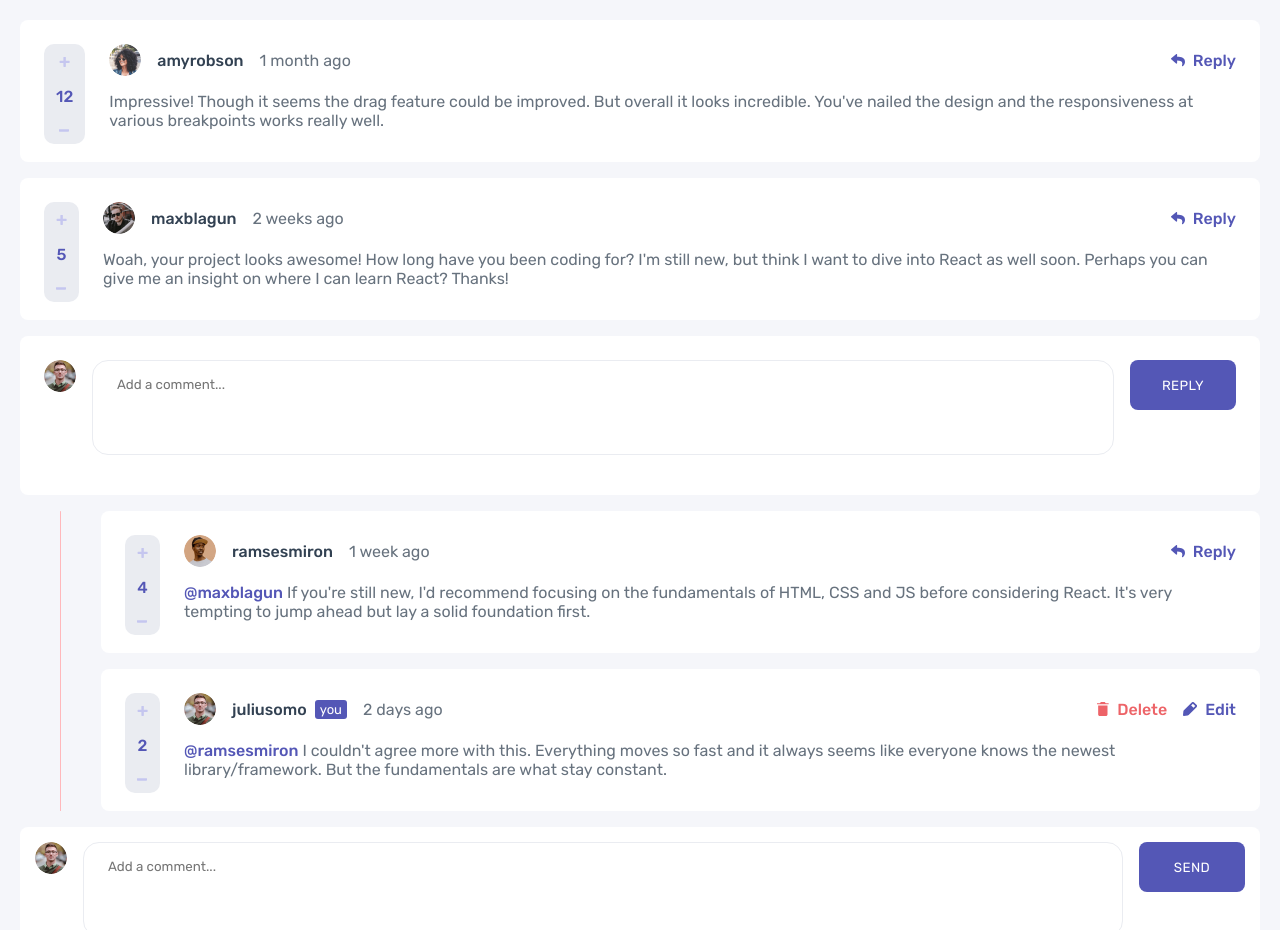
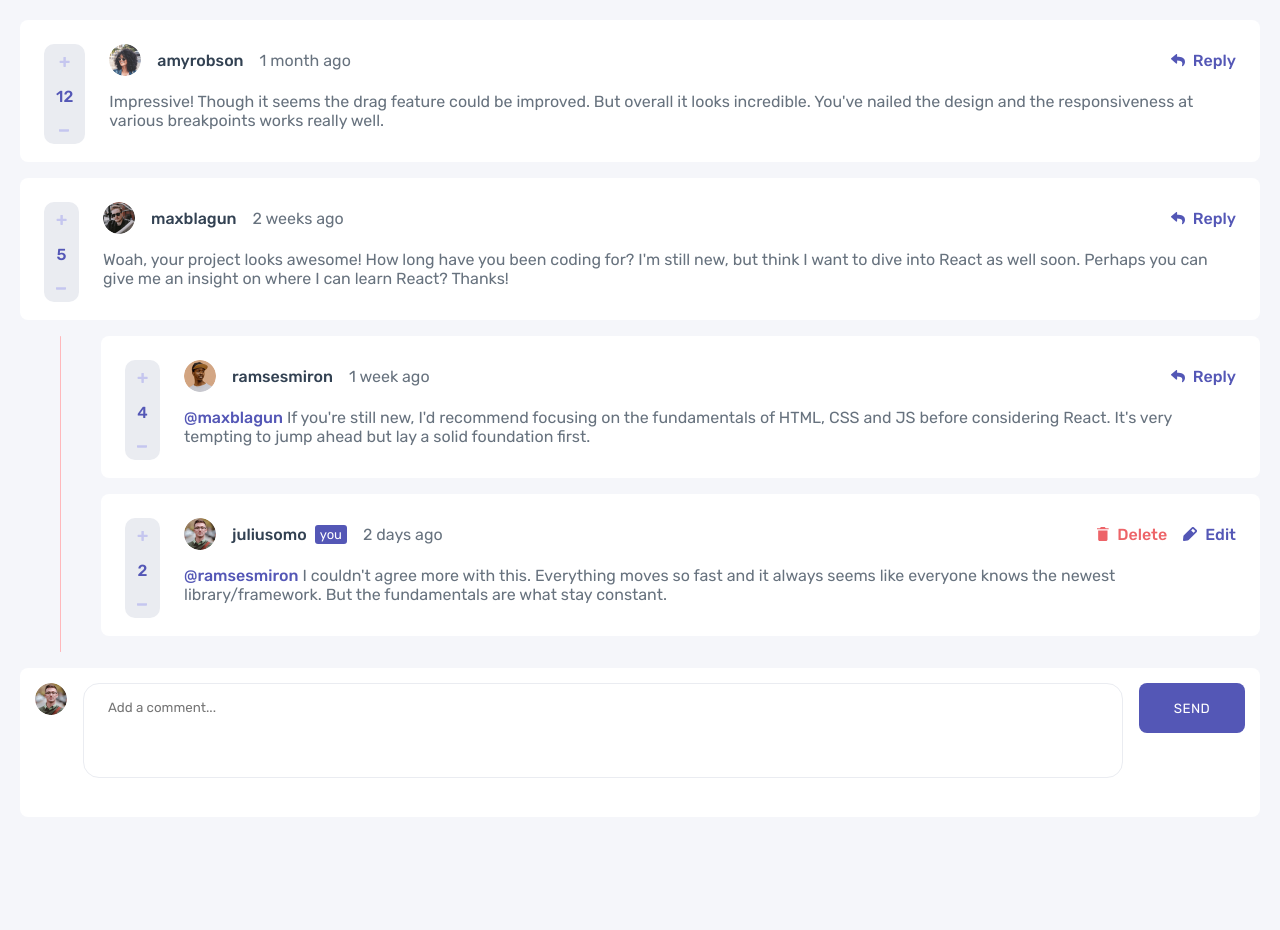
Before and after one commit to svyatoslavkk/interactive-comments-section-main, a React (Create React App) app: page / in a window 1280 px wide. Shown: the top 930 px of the page. After the commit the page ends 817 px from the top, so only its background shows below. Built offline with nearby package versions, Linux system fonts and the light colour scheme.

Commit message:
toggle reply block bug was fixed

```diff
--- a/src/App.scss
+++ b/src/App.scss
@@ -46,6 +46,10 @@ p {
     width: 100%;
     height: 100vh;
     padding: 20px;
+}
+
+.comment-block {
+    margin-bottom: 1rem;
 }
 
 .comment-item {
@@ -139,6 +143,12 @@ p {
             font-weight: $font-weight-normal;
             color: $moderate-blue;
         }
+    }
+
+    .reply:hover,
+    .reply:active,
+    .reply:focus {
+        opacity: $opacity-level;
     }
 }
 
--- a/src/App.tsx
+++ b/src/App.tsx
@@ -52,16 +52,15 @@ function App() {
   ]);
 
   const [replyTarget, setReplyTarget] = useState(-1);
+  const [childReply, setChildReply] = useState(-1);
 
   const toggleReplyMode = (commentIndex: number) => {
     setReplyTarget((prevTarget) => (prevTarget === commentIndex ? -1 : commentIndex));
   };
 
-  const myUserData = [
-    {
-      image: imageJuliusomo,
-    },
-  ]
+  const togglechildReply = (commentIndex: number) => {
+    setChildReply((prevTarget) => (prevTarget === commentIndex ? -1 : commentIndex));
+  };
 
   const handleUpvote = (commentIndex: any, isReply: any) => {
     if (isReply) {
@@ -119,7 +118,8 @@ function App() {
     <div className='container'>
       <main>
         {commentsInfo.map((item: any, index) => (
-          <div className='comment-item'>
+          <div className='comment-block'>
+            <div className='comment-item' key={index}>
               <div className='likes-counter-desktop'>
                   <img
                     src="icon-plus.svg"
@@ -165,23 +165,26 @@ function App() {
                   </div>
               </div>
             </div>
-        ))}
-
-        {/* Reply comment writing */}
-        {replyTarget ? (
+            {replyTarget === index && (
               <div className='comment-item reply-comment'>
                 <img src="image-juliusomo.png" className='avatar-img' alt="Avatar Image" />
                 <textarea className='add-comment-input' placeholder="Add a comment..."></textarea>
                 <button type="button" className='send-button'>Reply</button>
               </div>
-        ) : null}
+            )}
+          </div>
+        ))}
+
 
         <div className='comment-replies-block'>
           <div className='replies-line'></div>
 
+          <div>
             <div className='comment-replies-items'>
               {replyComments.map((item: any, index) => (
-              <div className='comment-item'>
+
+              <div className='comment-block'>
+                <div className='comment-item' key={index}>
 
                   <div className='likes-counter-desktop'>
                       <img
@@ -222,7 +225,7 @@ function App() {
                             </div>
                           </div>
                       ) : (
-                      <div className='reply-desktop'>
+                        <div className='reply-desktop'  onClick={() => togglechildReply(index)}>
                             <img src="icon-reply.svg" className='icon-reply' alt="Icon Reply" />
                             <h4>Reply</h4>
                         </div>
@@ -249,7 +252,7 @@ function App() {
                             </div>
                           </div>
                         ) : (
-                        <div className='reply'>
+                          <div className='reply'  onClick={() => togglechildReply(index)}>
                             <img src="icon-reply.svg" className='icon-reply' alt="Icon Reply" />
                             <h4>Reply</h4>
                           </div>
@@ -257,10 +260,20 @@ function App() {
                       </div>
                   </div>
                 </div>
+                {childReply === index && (
+                  <div className='comment-item reply-comment'>
+                  <img src="image-juliusomo.png" className='avatar-img' alt="Avatar Image" />
+                  <textarea className='add-comment-input' placeholder="Add a comment..."></textarea>
+                  <button type="button" className='send-button'>Reply</button>
+                  </div>
+                )}
+                </div>
               ))}
+            </div>
           </div>
 
           </div>
+
 
         <div className='add-comment-block'>
           <textarea className='add-comment-input' placeholder="Add a comment..."></textarea>
```
Lines whose indentation alone changed are shown as unchanged.
